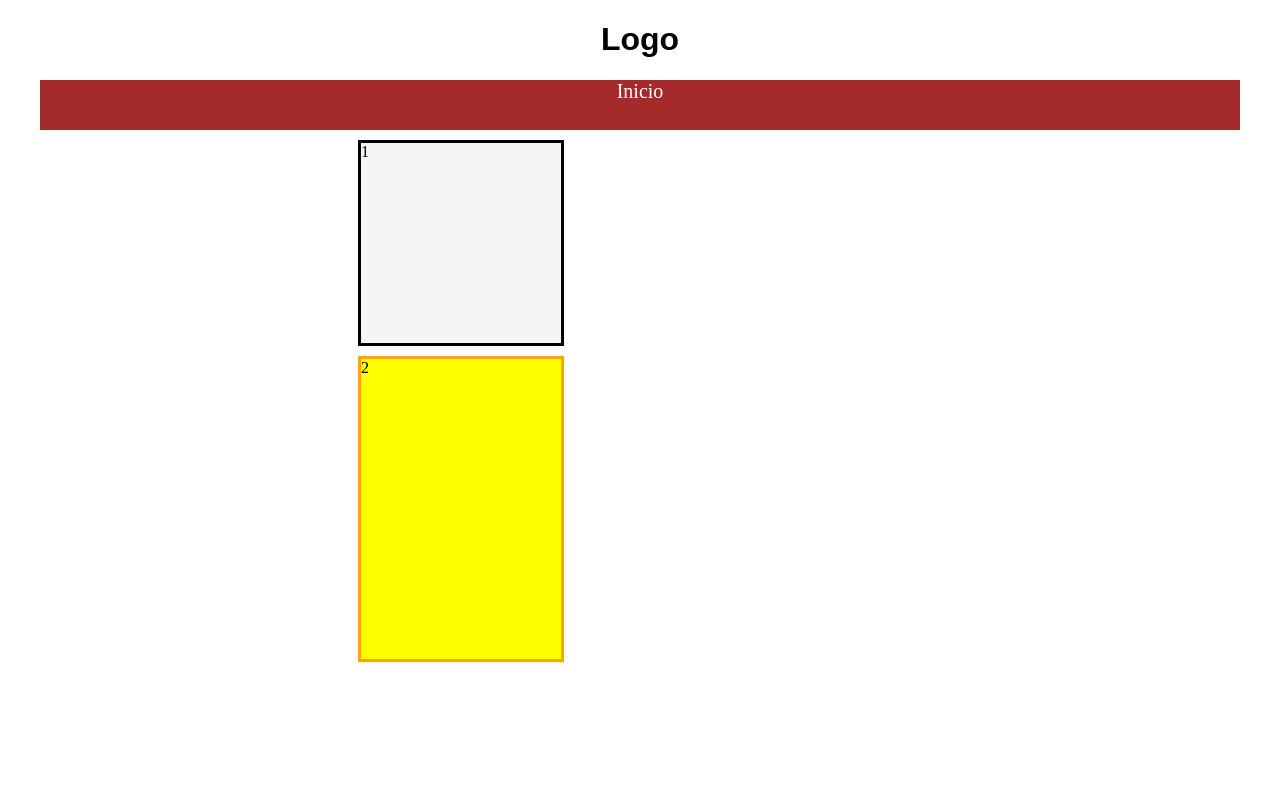
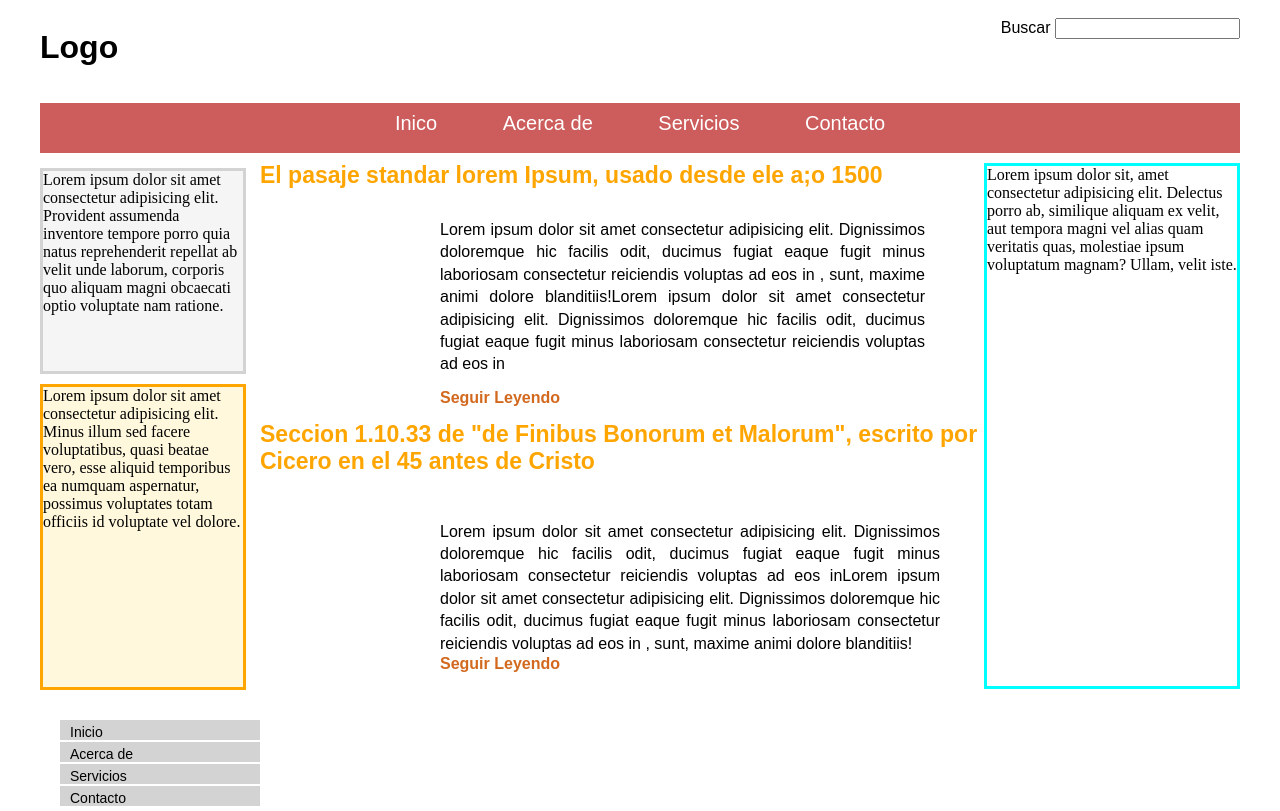
Before and after one commit to Alanmx04/AGRD, a PHP site: the page made by Actividad 10 Layout/index.html in a window 1280 px wide. Before the commit the page ends 662 px from the top, so only its background shows below. Run offline with PHP 8.4, Linux system fonts and the light colour scheme.

Commit message:
Add files via upload

```diff
--- a/Actividad 10 Layout/assets/css/estilos.css
+++ b/Actividad 10 Layout/assets/css/estilos.css
@@ -1,39 +1,127 @@
 h1{
 
     font-family:Arial, Helvetica, sans-serif;
-    text-align: center;
+    display: inline-block;
 }
 .container{
     width: 1200px;
     margin: 0 auto;
-
-
+}
+.buscador{
+    float: right;
+    margin-top: 10px;
+    font-family: Arial, Helvetica, sans-serif;
 }
 .cuadro{
     width: 1200px;
     height: 50px;
-    background-color: brown;
+    background-color: indianred;
     color: white !important;
     font-size: 20px;
+    font-family: Arial;
     text-align: center;
-    align-items: center;
-    margin: 0 auto;
+    line-height: 40px;
+    margin: 15px auto;
+}
+.cuadro span{
+    margin-left: 30px;
+    margin-right: 30px;
 }
 .tablagris{
     width: 200px;
     height: 200px;
     background-color: whitesmoke;
     margin: 0 auto;
-    margin-left: 350px;
+    margin-left: 0px;
     margin-top: 10px;
-    border: solid black;
+    border: solid lightgray;
+
 }
 .tablaamarilla{
     width: 200px;
     height: 300px;
-    background-color: yellow;
+    background-color: cornsilk;
     margin: 0 auto;
-    margin-left: 350px;
+    margin-left: 0px;
     margin-top: 10px;
     border: solid orange;
 }
+.menu{
+    list-style: none;
+    padding: 0;
+    margin-top: 30px;
+    margin-left: 20px;
+    width: 200px;
+}
+.menu li{
+    width: 200px;
+    height: 20px;
+    background-color: lightgray;
+    color: black;
+    margin-top: 2px;
+    font-family: Arial, Helvetica, sans-serif;
+    font-size: 14px;
+    line-height: 25px;
+    padding-left: 10px;
+    box-sizing: border-box;
+}
+.subtitulo1{
+    font-family: Arial, Helvetica, sans-serif;
+    font-size: 23px;
+    color: orange;
+    margin-left: 220px;
+    margin-top: -660px;
+
+
+}
+.subtitulo2{
+    width: 730px;
+    font-family: Arial, Helvetica, sans-serif;
+    font-size: 23px;
+    color: orange;
+    margin-left: 220px;
+    margin-top: -20px;
+    clear: none;
+}
+.cajaazul{
+    width: 250px;
+    height: 520px;
+    background-color: white;
+    margin-left: 944px;
+    margin-top: -45px;
+    border: solid aqua;
+}
+.parrafo1{
+    margin: 315px;
+    font-family: Arial, Helvetica, sans-serif;
+    font-size: 16px;
+    margin-left: 400px;
+    margin-top: -470px;
+    text-align: justify;
+    line-height: 1.4;
+    float: left;
+}
+.parrafo2{
+    width: 500px;
+    font-family: Arial, Helvetica, sans-serif;
+    font-size: 16px;
+    margin-left: 400px;
+    margin-top: -170px;
+    text-align: justify;
+    line-height: 1.4;
+    float: left;
+}
+.seguirleyendo1{
+    color: chocolate;
+    font-family: Arial;
+    font-size: 16px;
+    margin-left: 400px;
+    margin-top: -300px;
+}
+.seguirleyendo2{
+    color: chocolate;
+    font-family: Arial;
+    font-size: 16px;
+    margin-left: 400px;
+    margin-top: 180px;
+}
--- a/Actividad 10 Layout/index.html
+++ b/Actividad 10 Layout/index.html
@@ -7,11 +7,55 @@
     <link rel="stylesheet" href="assets/css/estilos.css">
 </head>
 <body>
-    <div class="container"></div>
+    <div class="container">
     <h1>Logo</h1>
-    <div class="cuadro">Inicio</div>
-    <div class="tablagris">1</div>
-    <div class="tablaamarilla">2</div>
+
+    <div class="buscador">
+    <label for="buscar">Buscar</label>
+    <input type="text">
+    </div>
+
+    <div class="cuadro">
+        <span>Inico</span>
+        <span>Acerca de</span>
+        <span>Servicios</span>
+        <span>Contacto</span>
+    </div>
+    <div class="tablagris">Lorem ipsum dolor sit amet consectetur adipisicing elit. Provident assumenda inventore tempore porro quia natus reprehenderit repellat ab velit unde laborum, corporis quo aliquam magni obcaecati optio voluptate nam ratione.</div>
+    <div class="tablaamarilla">Lorem ipsum dolor sit amet consectetur adipisicing elit. Minus illum sed facere voluptatibus, quasi beatae vero, esse aliquid temporibus ea numquam aspernatur, possimus voluptates totam officiis id voluptate vel dolore.</div>
+
+    <ul class="menu">
+        <li class="inicio">Inicio</li>
+        <li class="acercade">Acerca de</li>
+        <li class="servicios">Servicios</li>
+        <li class="contacto">Contacto</li>
+    </ul>
+    <h2 class="subtitulo1"><strong>El pasaje standar lorem Ipsum, usado desde ele a;o 1500</strong></h2>
+
+    <div class="cajaazul">Lorem ipsum dolor sit, amet consectetur adipisicing elit. Delectus porro ab, similique aliquam ex velit, aut tempora magni vel alias quam veritatis quas, molestiae ipsum voluptatum magnam? Ullam, velit iste.</div>
+    <p class="parrafo1">
+        Lorem ipsum dolor sit amet consectetur adipisicing elit.
+        Dignissimos doloremque hic facilis odit,
+        ducimus fugiat eaque fugit minus laboriosam consectetur reiciendis voluptas ad eos in
+        , sunt, maxime animi dolore blanditiis!Lorem ipsum dolor sit amet consectetur adipisicing elit.
+        Dignissimos doloremque hic facilis odit,
+        ducimus fugiat eaque fugit minus laboriosam consectetur reiciendis voluptas ad eos in
+    </p>
+    <p class="seguirleyendo1"><strong>Seguir Leyendo</strong></p>
+    <br>
+    <p class="parrafo2">
+        Lorem ipsum dolor sit amet consectetur adipisicing elit.
+        Dignissimos doloremque hic facilis odit,
+        ducimus fugiat eaque fugit minus laboriosam consectetur reiciendis voluptas ad eos inLorem ipsum dolor sit amet consectetur adipisicing elit.
+        Dignissimos doloremque hic facilis odit,
+        ducimus fugiat eaque fugit minus laboriosam consectetur reiciendis voluptas ad eos in
+        , sunt, maxime animi dolore blanditiis!
+    </p>
+    <h2 class="subtitulo2"><strong>Seccion 1.10.33 de "de Finibus Bonorum et Malorum", escrito por Cicero en el 45 antes de Cristo</strong></h2>
+    <p class="seguirleyendo2"><strong>Seguir Leyendo</strong></p>
+    </div>
+
+
 
 
 
```
Also changed, not shown: Actividad 10 Layout/assets/img/dark-blue-velvet-fabric-texture-used-as-background-empty-dark-blue-fabric-background-of-soft-and-smooth-textile-material-there-is-space-for-text-free-photo.jpg (added).
